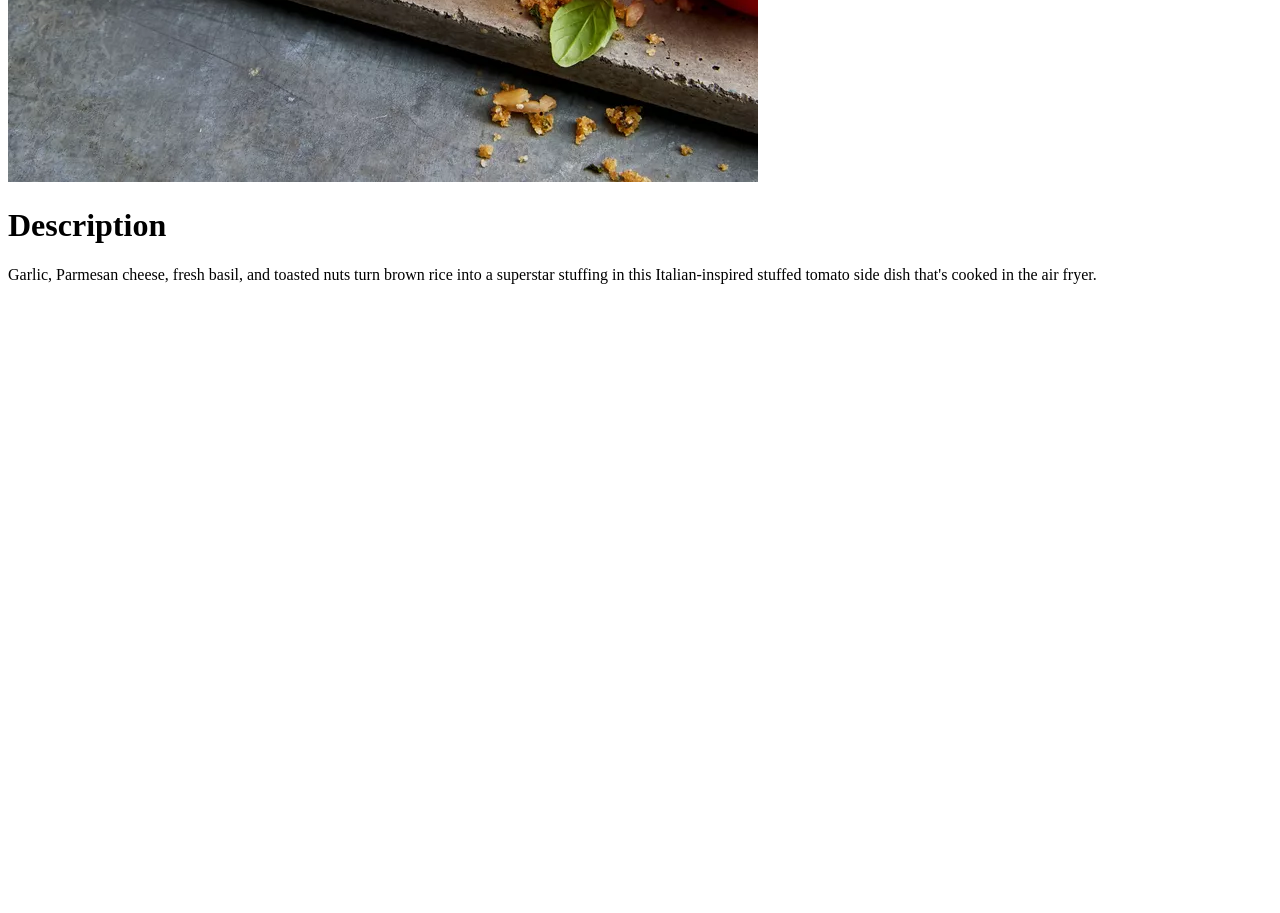
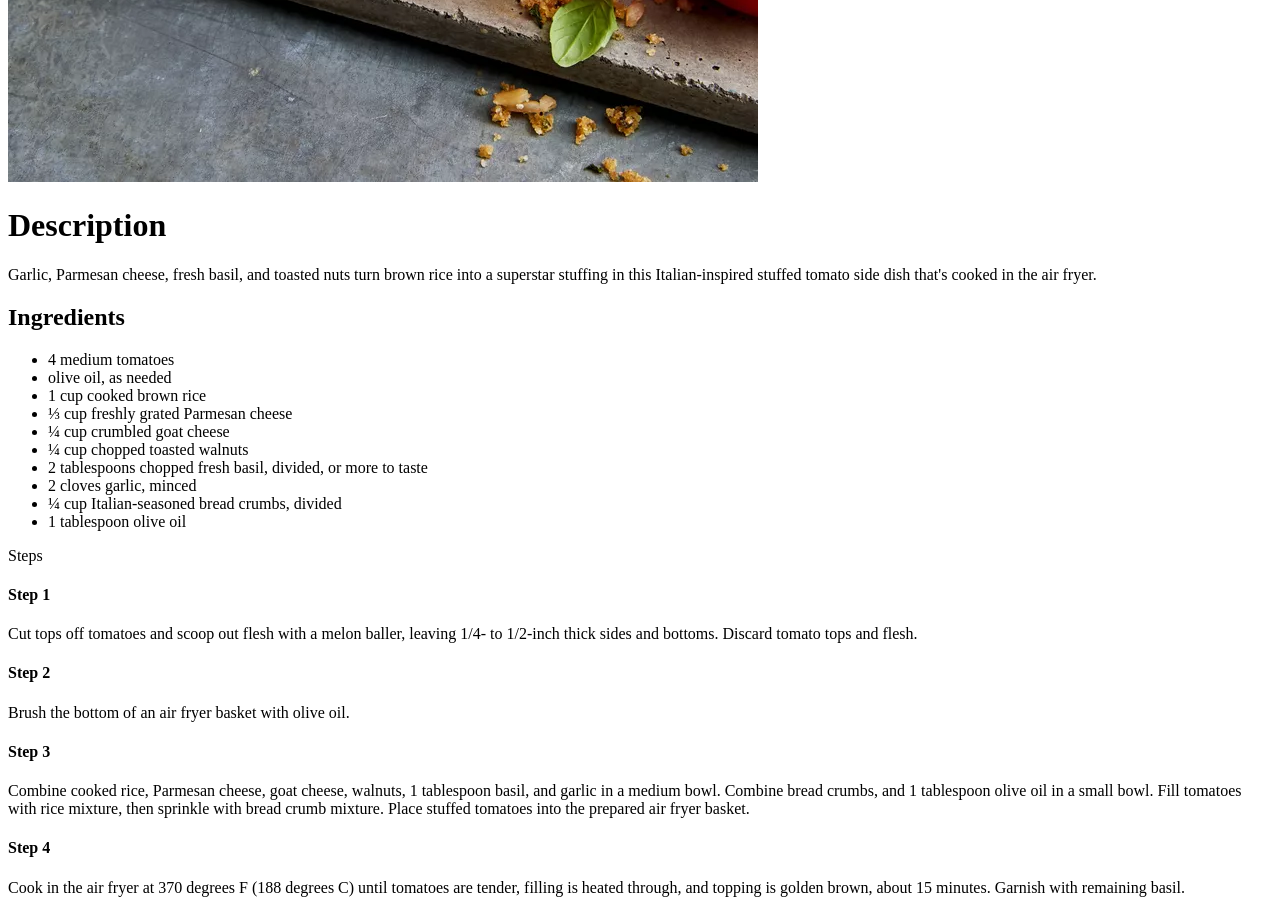
Before and after one commit to 6ruption/odin-recipes, a plain HTML site: page recipes/air-tomato.html in a window 1280 px wide. Shown: the part 748-1661 px from the top of the page. Before the commit the page ends 1048 px from the top, so only its background shows below. Drawn offline with Linux system fonts and the light colour scheme.

```diff
--- a/recipes/air-tomato.html
+++ b/recipes/air-tomato.html
@@ -10,6 +10,33 @@
     <img src="../images/tomato.png" alt="Tomato fr">
     <h1>Description</h1>
     <p>Garlic, Parmesan cheese, fresh basil, and toasted nuts turn brown rice into a superstar stuffing in this Italian-inspired stuffed tomato side dish that's cooked in the air fryer.</p>
+    <h2>Ingredients</h2>
+    <ul>
+        <li>4 medium tomatoes</li>
+        <li>olive oil, as needed</li>
+        <li>1 cup cooked brown rice</li>
+        <li>⅓ cup freshly grated Parmesan cheese</li>
+        <li>¼ cup crumbled goat cheese</li>
+        <li>¼ cup chopped toasted walnuts</li>
+        <li>2 tablespoons chopped fresh basil, divided, or more to taste</li>
+        <li>2 cloves garlic, minced</li>
+        <li>¼ cup Italian-seasoned bread crumbs, divided</li>
+        <li>1 tablespoon olive oil</li>
+
+    </ul>
+    <p2>Steps</p2>
+    <h4>
+        Step 1
+    </h4>
+    <p>Cut tops off tomatoes and scoop out flesh with a melon baller, leaving 1/4- to 1/2-inch thick sides and bottoms. Discard tomato tops and flesh.</p>
+    <h4>
+        Step 2
+    </h4>
+    <p>Brush the bottom of an air fryer basket with olive oil.</p>
+    <h4>Step 3</h4>
+    <p>Combine cooked rice, Parmesan cheese, goat cheese, walnuts, 1 tablespoon basil, and garlic in a medium bowl. Combine bread crumbs, and 1 tablespoon olive oil in a small bowl. Fill tomatoes with rice mixture, then sprinkle with bread crumb mixture. Place stuffed tomatoes into the prepared air fryer basket.</p>
+    <h4>Step 4</h4>
+    <p>Cook in the air fryer at 370 degrees F (188 degrees C) until tomatoes are tender, filling is heated through, and topping is golden brown, about 15 minutes. Garnish with remaining basil.</p>
 </body>
 
 </html>
```
